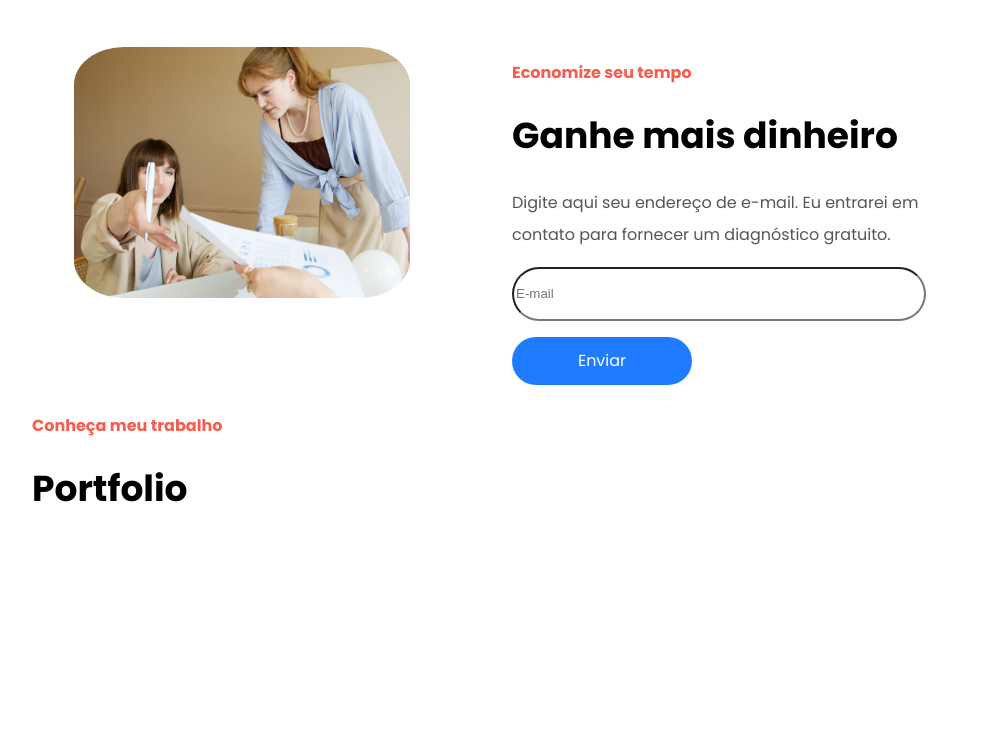
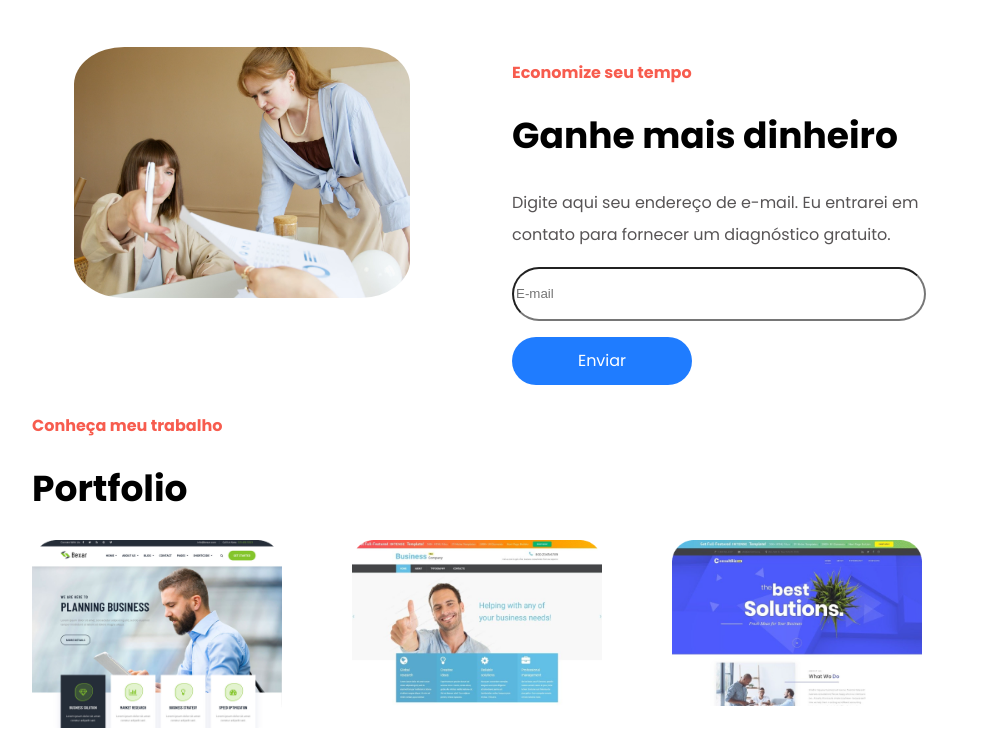
Before and after one commit to S9Fellps/Web, a plain HTML site: page Portfolio/Index.html in a window 1280 px wide. Shown: the part 1033-1773 px from the top of the page, without its empty margins (160-1145 px from the left). Before the commit the page ends 1573 px from the top, so only its background shows below. Drawn offline with Linux system fonts and the light colour scheme.

Commit message:
Add files via upload

```diff
--- a/Portfolio/Index.html
+++ b/Portfolio/Index.html
@@ -118,7 +118,11 @@
         <h2 id="red2">Conheça meu trabalho</h2>
         <h1 id="black2">Portfolio</h1>
     </div>
-
+<div class="navegacao">
+    <div id=""><img width="250" src="IMG/PLaning.png"></div>
+    <div id=""><img width="250" src="IMG/modelo-gratuito-de-site-responsivo-para-negocios_55108-0-original 1.png"></div>
+    <div id=""><img width="250" src="IMG/modelo-de-site-corporativo-responsivo-gratuito_52524-0-original 1.png"></div>
+</div>
 
 </body>
 
```
